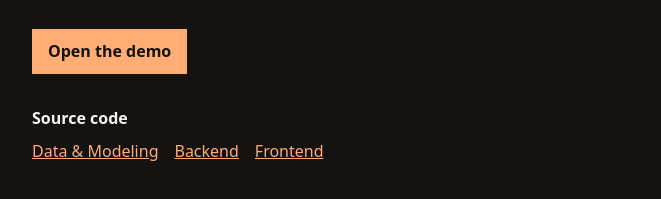
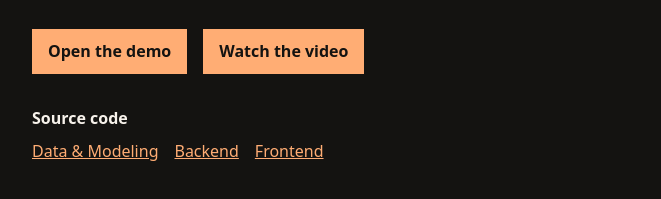
Before and after one commit to Nasa-Planetarium/nasa-planetarium.github.io, a plain HTML site: page index.html in a window 1280 px wide. Shown: the part 401-600 px from the top of the page, without its empty margins (240-901 px from the left). Drawn offline with Linux system fonts and the light colour scheme.

Commit message:
Add project introduction video button beside demo

```diff
--- a/index.html
+++ b/index.html
@@ -45,8 +45,9 @@
       Explore fire activity over time. EMBERLINE brings MODIS and VIIRS satellite hotspot
       detections onto a common scale and presents them in a calendar, maps, and charts.
     </p>
-    <nav aria-label="Demo">
+    <nav aria-label="Demo and introduction video">
       <a class="demo" href="https://emberline-9sd.pages.dev/en/calendar/">Open the demo</a>
+      <a class="demo" href="https://youtu.be/vaAn3TwZDC8">Watch the video</a>
     </nav>
     <section class="source-code" aria-labelledby="source-code-heading">
       <h2 id="source-code-heading">Source code</h2>
```
